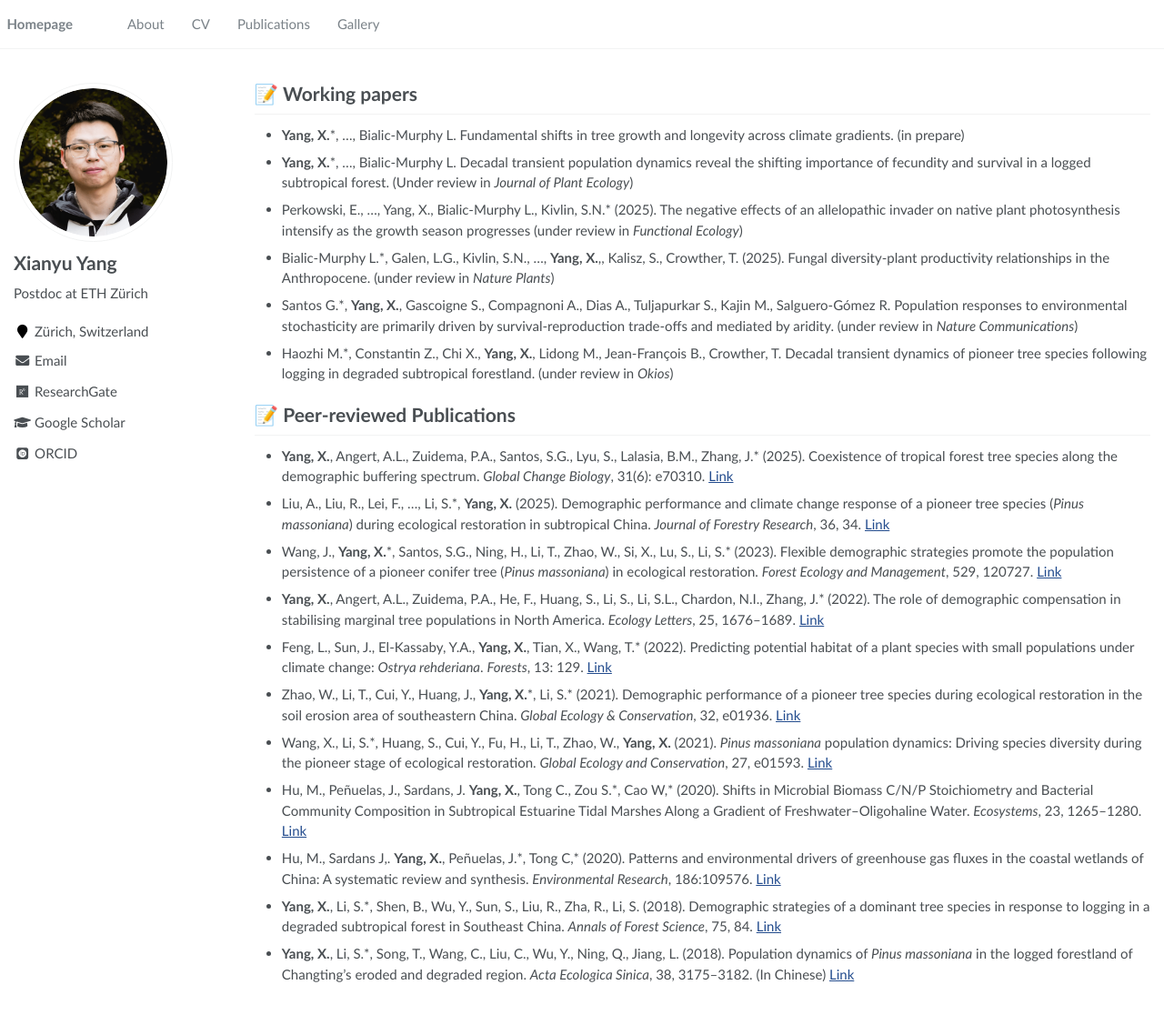
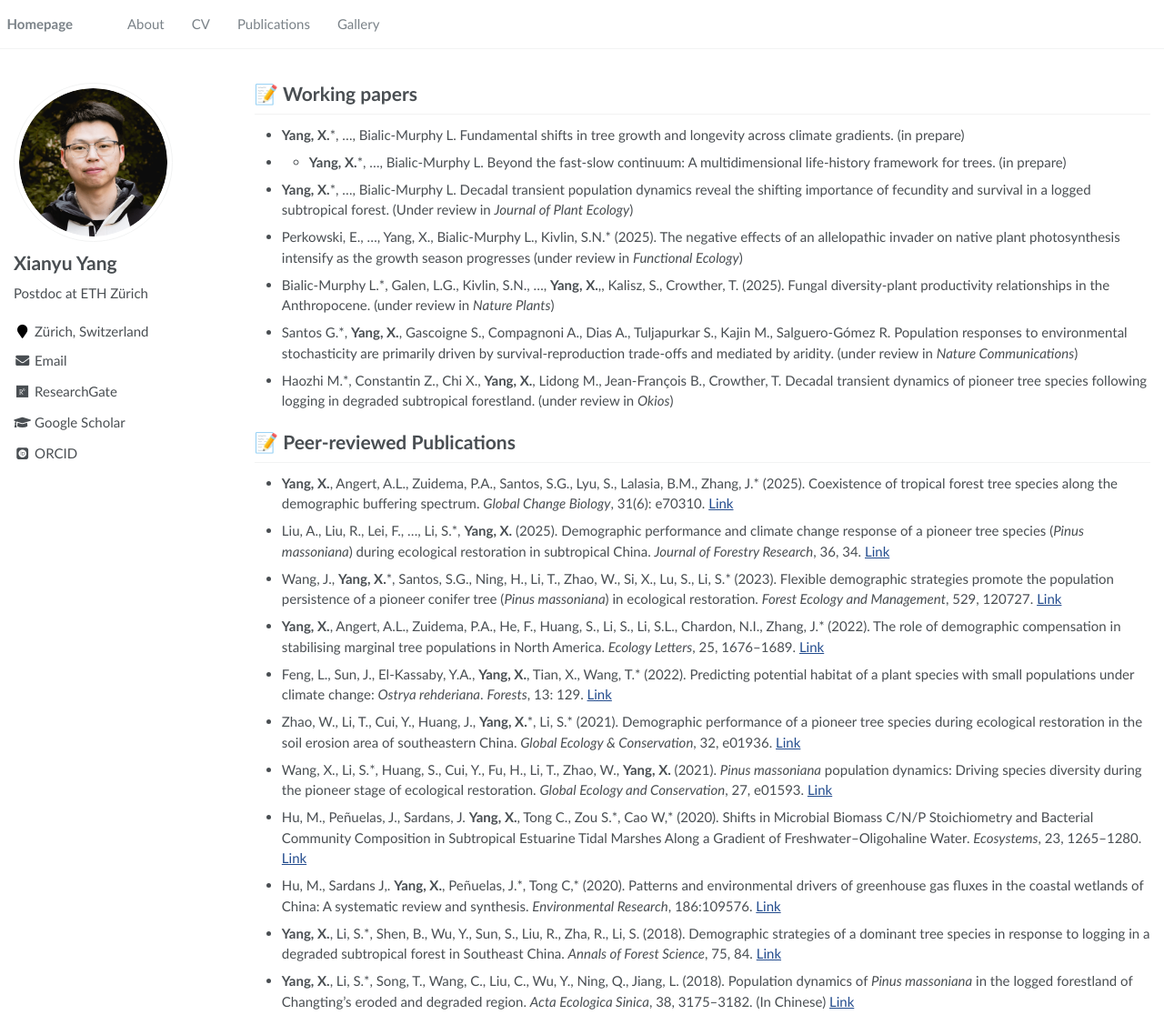
Before and after one commit to Xianyu-Yang/xianyu-yang.github.io, a Jekyll site: the page built from _pages/publications.md, in a window 1280 px wide and 1127 px high. Shown: the whole window at 91% size. Built offline with Jekyll 4.4.1, drawn with Linux system fonts in a browser that asks for light colours; some web fonts are replaced.

Commit message:
Update publications.md

```diff
--- a/_pages/publications.md
+++ b/_pages/publications.md
@@ -7,6 +7,8 @@ author_profile: true
 
 # 📝 Working papers
 - **Yang, X.**\*, ..., Bialic-Murphy L. Fundamental shifts in tree growth and longevity across climate gradients. (in prepare)
+
+- - **Yang, X.**\*, ..., Bialic-Murphy L. Beyond the fast-slow continuum: A multidimensional life-history framework for trees. (in prepare)
 
 -	**Yang, X.**\*, ..., Bialic-Murphy L. Decadal transient population dynamics reveal the shifting importance of fecundity and survival in a logged subtropical forest. (Under review in _Journal of Plant Ecology_)
 
```
